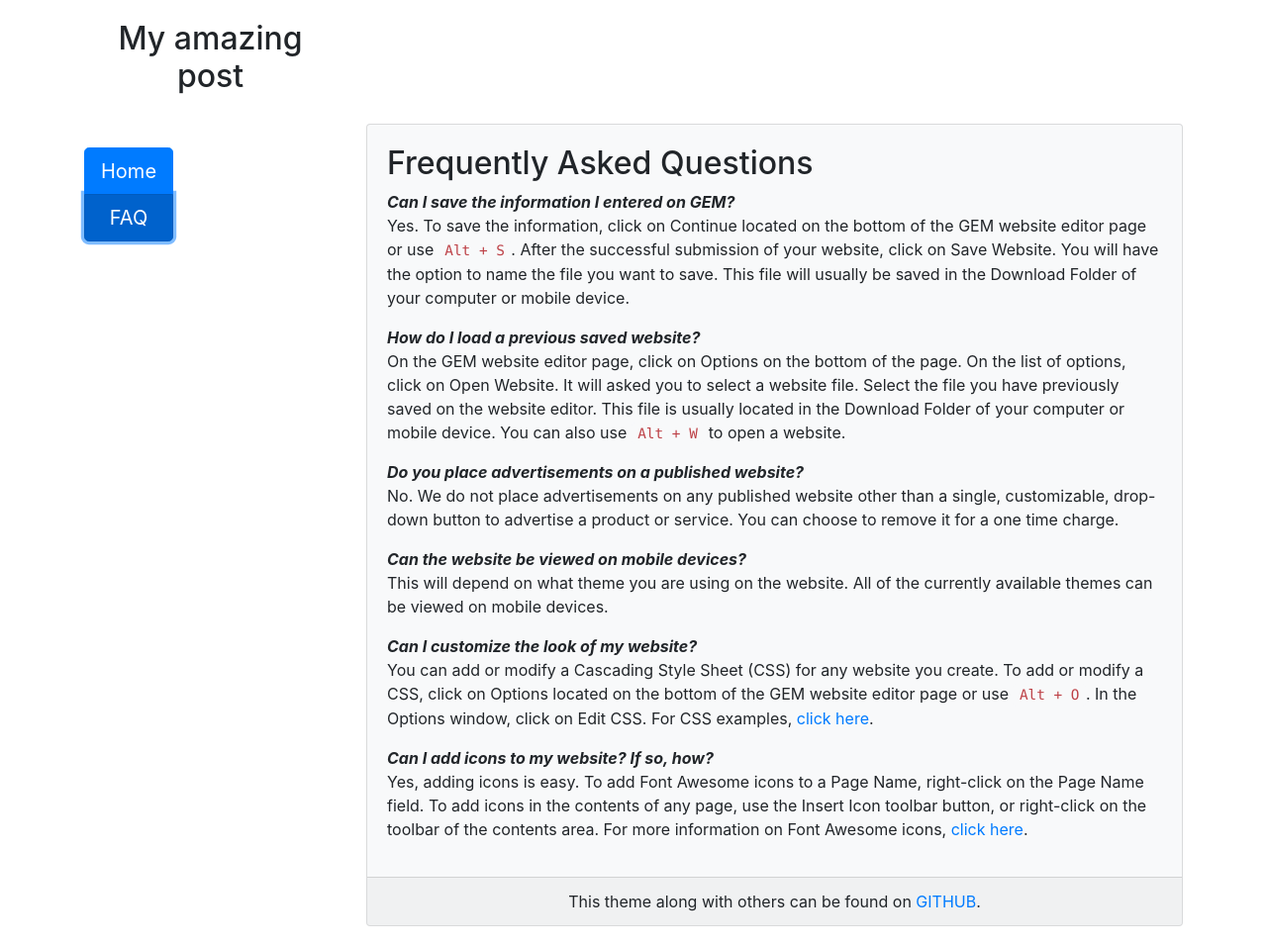
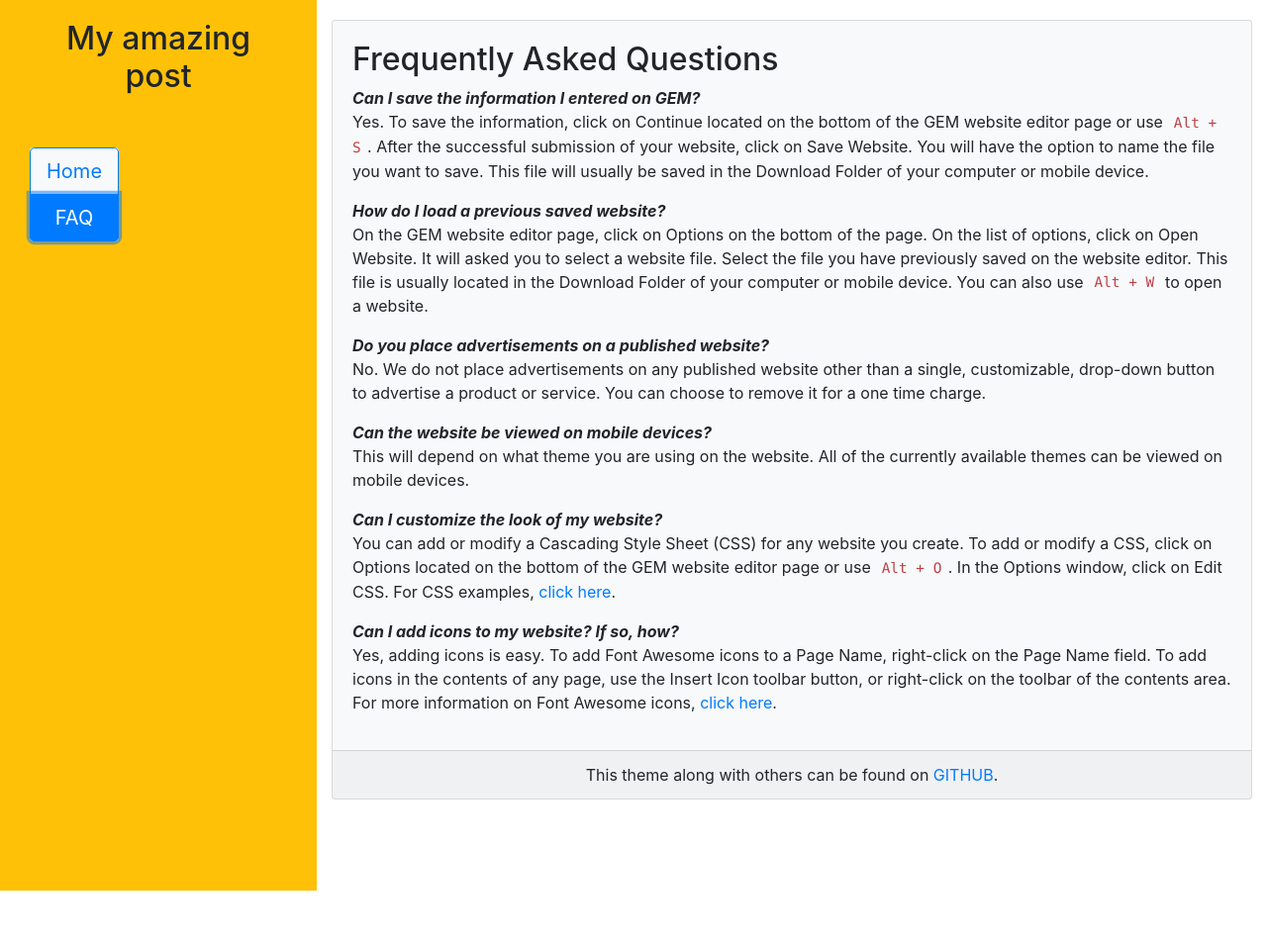
Before and after one commit to emrickj/emrickj.github.io, a Jekyll site: the page built from _webpages/2.md, in a window 1280 px wide. Shown: the whole page at 99% size. Built offline with Jekyll 4.4.1, drawn with Linux system fonts in a browser that asks for light colours; nearby versions of some CDN libraries; after the commit the page ends 900 px from its top, so only the background shows below that.

Commit message:
Add files via upload

```diff
--- a/_layouts/page.html
+++ b/_layouts/page.html
@@ -14,10 +14,10 @@
 
    </style>
 </head>
-<body id="demo">
+<body id="demo" onload="setHeight();" onresize="setHeight();">
 <div class="d-block d-md-none">
 <nav class="navbar bg-dark navbar-dark fixed-top">
-  <a class="navbar-brand" href="http://www.gem-editor.com/gwc/theme1bs4.php">{{ site.title | default: site.github.repository_name }}</a>
+  <a class="navbar-brand" href="http://www.gem-editor.com/gwc/theme1b4a.php">{{ site.title | default: site.github.repository_name }}</a>
   <button type="button" class="navbar-toggler" data-toggle="collapse" data-target="#myNavbar">
 	<span class="navbar-toggler-icon"></span>
   </button>
@@ -34,37 +34,35 @@
   </div>
 </nav>
 </div>
-   <div class="container" style="padding-bottom: 20px;">
+   <div class="container-fluid">
       <div class="d-block d-md-none" style="padding-top: 50px;"></div>
       <div class="row">
-         <div class="col-md-3" style="padding: 20px" id="title">
-         <b><h2><center>{{ site.title | default: site.github.repository_name }}</center></h2></b>
-         </div>
-         <div class="col-md-9" style="padding-bottom: 20px;">
-            {% if page.image_url %}
-            <img class='img-fluid' src='{{ page.image_url | relative url }}'>
-            {% endif %}
-         </div>
-      </div>
-      <div class="row">
-         <div class="col-md-3 d-none d-md-block">
+         <div class="col-md-3 d-none d-md-block bg-warning">
+		    <div class="container">
+		          <div style="padding: 20px" id="title">
+				     <b><h2><center>{{ site.title | default: site.github.repository_name }}</center></h2></b>
+				  </div>
                   <br>
-                  <div class="btn-group-vertical btn-group-lg">
+                  <div class="btn-group-vertical btn-group-lg bg-light rounded">
                 {% for item in site.webpages %}
                   {% assign bs = "" %}
                   {% if page.url == item.url %}
                       {% assign bs = " active" %}
                   {% endif %}
-                      <a href='{{ item.url | relative_url }}' class='btn btn-primary{{ bs }}'>{{ item.title }}</a>
+                      <a href='{{ item.url | relative_url }}' class='btn btn-outline-primary{{ bs }}'>{{ item.title }}</a>
                 {% endfor %}
                   </div>
                   <br>
                   <br>
+			</div>
          </div>
-         <div class="col-md-9">
+         <div class="col-md-9" style="padding-top: 20px;padding-bottom: 20px;">
            <div class="card bg-light">
+                 {% if page.image_url %}
+		             <img class='card-img-top' src='{{ page.image_url | relative url }}'>
+		             {% endif %}
                <div class="card-body">
-                     {{ content }}
+					 {{ content }}
                </div>
 				<div class="card-footer">
 					<center>This theme along with others can be found on <a href="https://github.com/emrickj/jekyll-themes">GITHUB</a>.</center>
@@ -79,8 +77,10 @@
 </body>
 <script>
 
-//if ($(".container").height() < window.outerHeight)
-//   $(".container").height(window.outerHeight);
-
+function setHeight() {
+$(".container").css("height","initial");
+if ($(".container").height() < window.innerHeight)
+   $(".container").height(window.innerHeight);
+}
 </script>
 </html>
```
